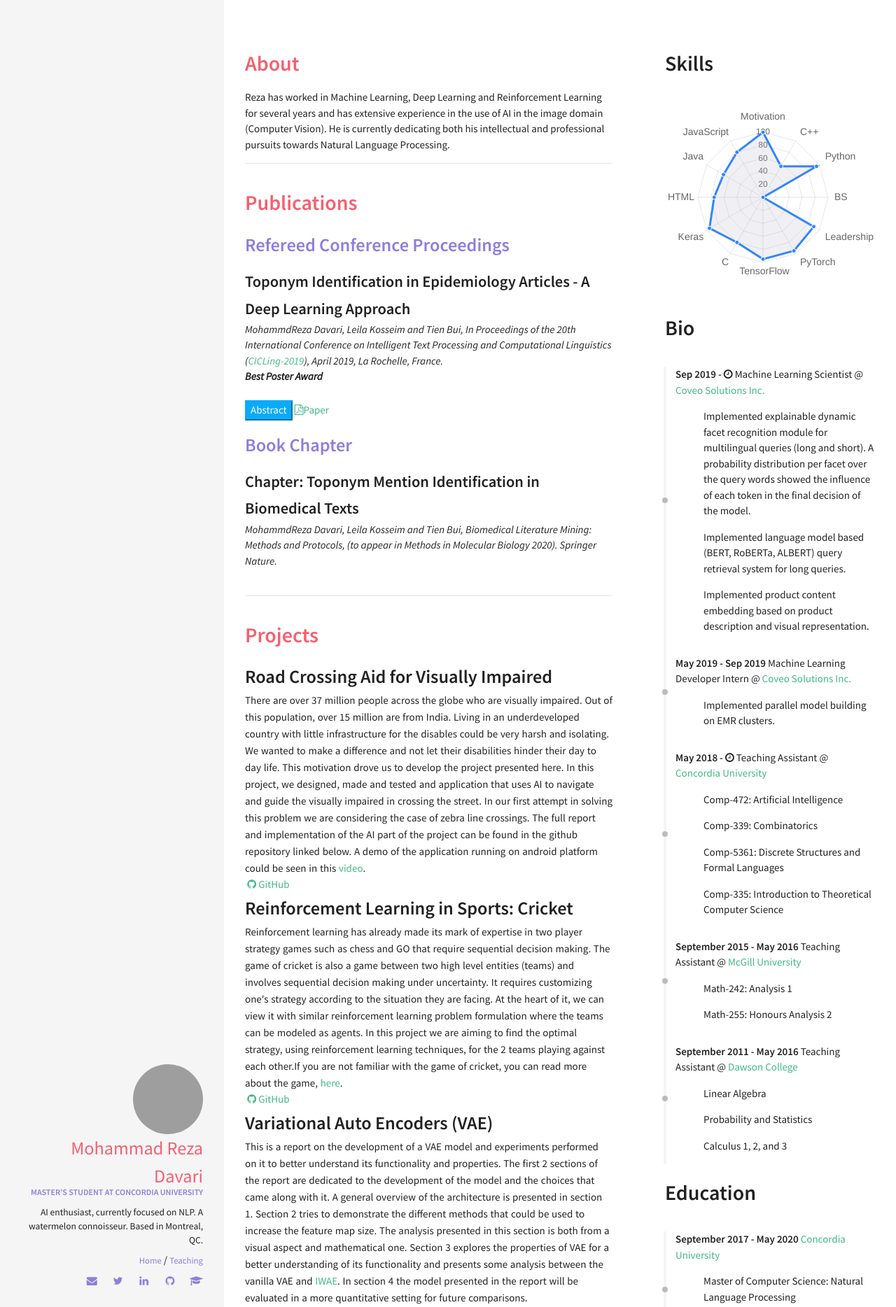
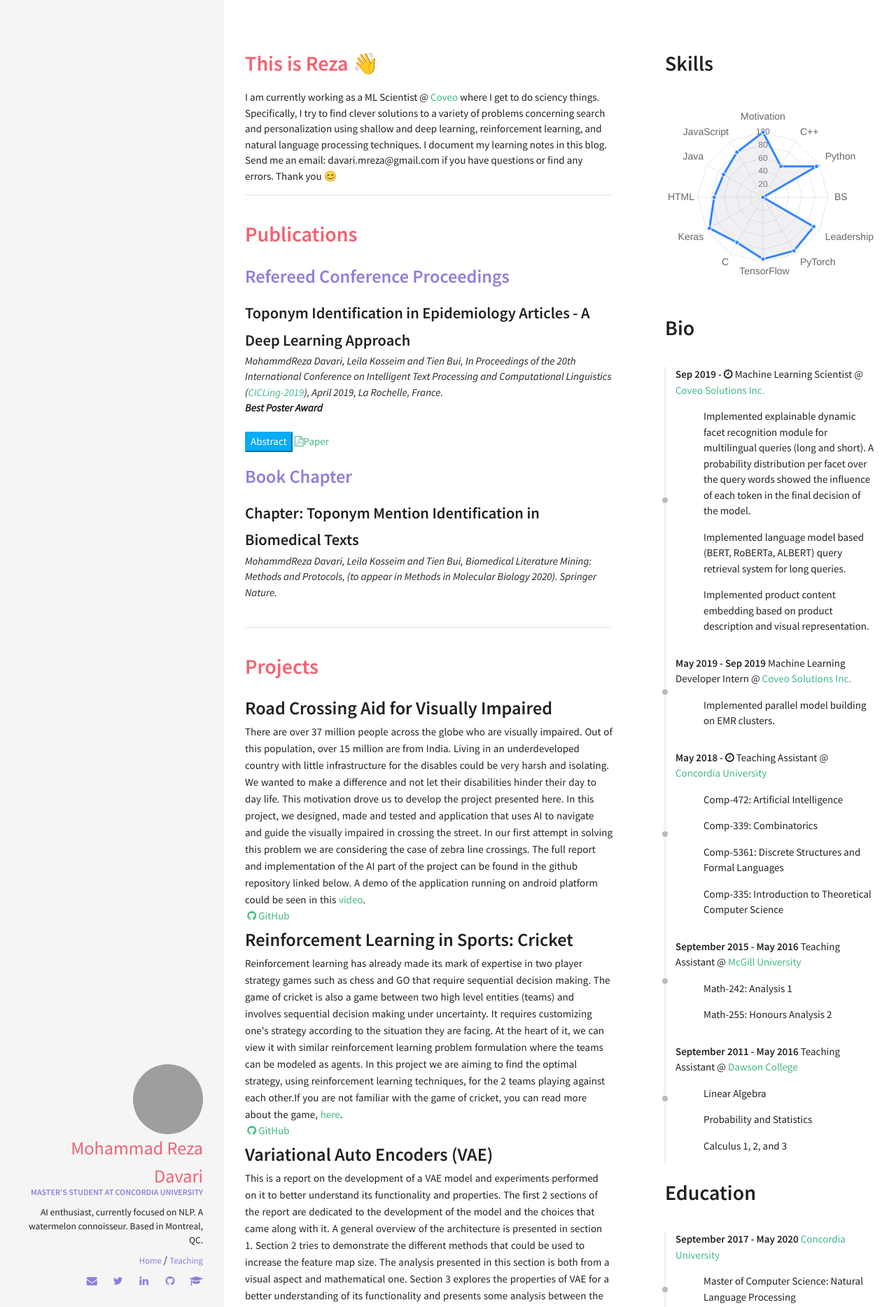
Before and after one commit to rezazzr/davari.io, a Jekyll site: the page built from index.html, in a window 1280 px wide. Shown: the top 1868 px of the page at 70% size. Built offline with Jekyll 4.4.1, drawn with Linux system fonts in a browser that asks for light colours; nearby versions of some CDN libraries; grey boxes are pictures that could not be loaded.

Commit message:
updated my introduction

```diff
--- a/_includes/sections/about.html
+++ b/_includes/sections/about.html
@@ -1,7 +1,11 @@
-<h1><span style="color:#F36170" data-i18n="skills.my_skills">About</span></h1>
+<h1><span style="color:#F36170" data-i18n="skills.my_skills">This is Reza &#128075</span></h1>
 
 <div>
-    Reza has worked in Machine Learning, Deep Learning and Reinforcement Learning for several years and has extensive experience in the use of AI in the image domain (Computer Vision). He is currently dedicating both his intellectual and professional pursuits towards Natural Language Processing.
+    I am currently working as a ML Scientist @ <a href="https://www.coveo.com/en" target="_blank">Coveo</a> where I get
+    to do sciency things. Specifically, I try to find clever solutions to a variety of problems concerning search and
+    personalization using shallow and deep learning, reinforcement learning, and natural language processing techniques.
+    I document my learning notes in this blog. Send me an email: davari.mreza@gmail.com if you have questions or find
+    any errors. Thank you &#128522
 </div>
 
 <hr>
```
